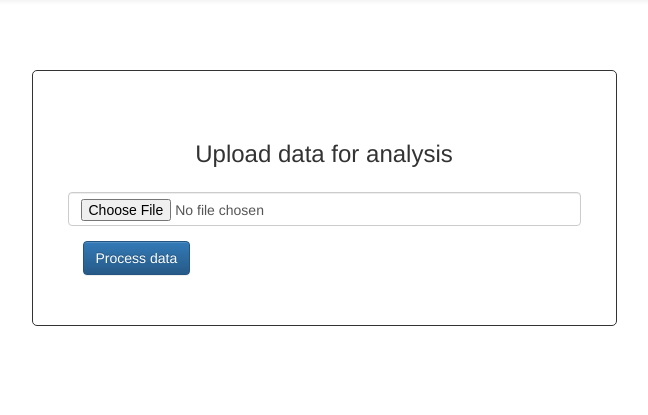
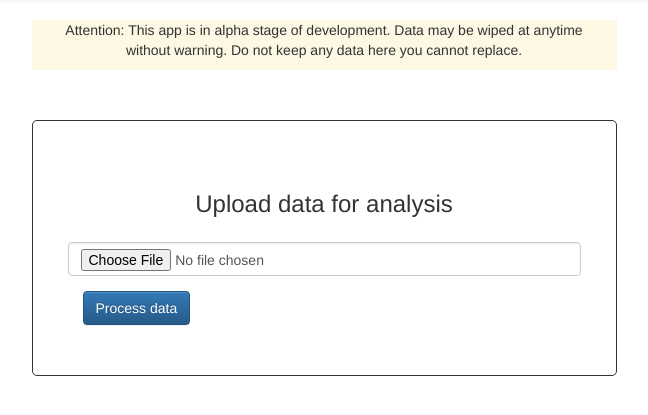
Before and after one commit to canthonyscott/VIZN-MachineLearning, a Django app: page /analysis/ in a window 1280 px wide. Shown: the part 52-467 px from the top of the page, without its empty margins (316-964 px from the left). Run offline with Django 3.2, Linux system fonts and the light colour scheme; the visitor is signed in with stand-in values (Sample User, id 1); some libraries are stand-ins or nearby versions.

Commit message:
alpha warning

```diff
--- a/analysis/templates/analysis/index.html
+++ b/analysis/templates/analysis/index.html
@@ -2,6 +2,12 @@
 
 {% block content %}
     {% load widget_tweaks %}
+    <div class="row">
+        <div class="col-sm-offset-3 col-sm-6 text-center bg-warning">
+            <p>Attention: This app is in alpha stage of development. Data may be wiped at anytime
+            without warning. Do not keep any data here you cannot replace.</p>
+        </div>
+    </div>
     <div class="row">
         <div class="col-xs-12 col-sm-offset-3 col-sm-6 upload-form">
             <h3>Upload data for analysis</h3>
```
